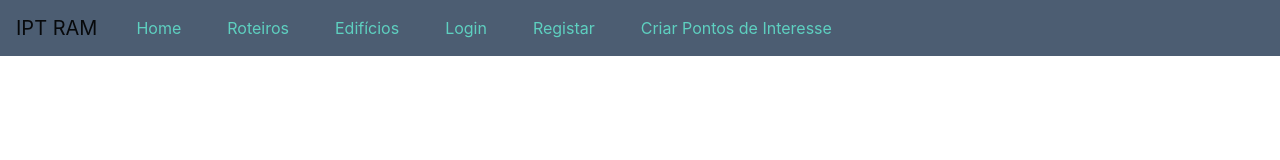
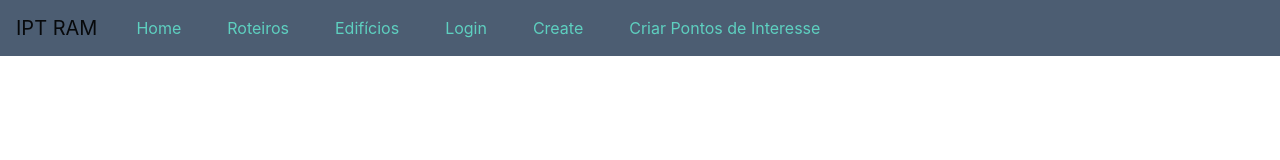
Before and after one commit to iptomar/PSI-Grupo-B-2019-2020, a React (Create React App) app in the folder frontend_forms/: page / in a window 1280 px wide. Shown: the top 160 px of the page. Built offline with nearby package versions, Linux system fonts and the light colour scheme.

Commit message:
Added CRUD routing for Users
Co-Authored-By: danielascserra <danielascserra@users.noreply.github.com>
Co-Authored-By: bernardoalegria <bernardoalegria@users.noreply.github.com>

```diff
--- a/frontend_forms/src/App.js
+++ b/frontend_forms/src/App.js
@@ -5,8 +5,14 @@ import Register from "./Pages/Register/Register";
 import Login from "./Pages/Login/Login";
 import CriarPontosInteresse from "./Pages/PontosDeInteresse/CriarPontosInteresse";
 import 'bootstrap/dist/css/bootstrap.min.css';
-import Register2 from "./Pages/Register2";
 import Login2 from "./Pages/Login2";
+import Home from "./Pages/Home";
+
+//Users
+import UserCreate from "./Pages/Users/Create";
+import UserList from "./Pages/Users/List";
+import UserEdit from "./Pages/Users/Edit";
+
 // import Mapa from './Pages/Mapa';
 
 class App extends Component {
@@ -34,7 +40,7 @@ class App extends Component {
                 <Link to="/login2" style={{color:"#5ED0C0"}} className="nav-link">Login</Link>
               </li>
               <li className="nav-item">
-                <Link to="/register2" style={{color:"#5ED0C0"}} className="nav-link">Registar</Link>
+                <Link to="/users/create" style={{color:"#5ED0C0"}} className="nav-link">Create</Link>
               </li>
               <li className="nav-item">
                 <Link to="/CreatePointsOfInterest" style={{color:"#5ED0C0"}} className="nav-link">Criar Pontos de Interesse</Link>
@@ -45,8 +51,11 @@ class App extends Component {
             </ul>
           </div>
         </nav>
+        <Route exact path="/home" component={Home}></Route>
         <Route exact path="/login2" component={Login2}></Route>
-        <Route exact path="/register2" component={Register2}></Route>
+        <Route exact path="/users/create" component={UserCreate}></Route>
+        <Route exact path="/users" component={UserList}></Route>
+        <Route exact path="/users/:userId/edit" component={UserEdit}></Route>
         <Route exact path="/CreatePointsOfInterest" component={CriarPontosInteresse}></Route>
       {/*  <Route exact path="/Mapa" component={Mapa}></Route> */}
       </Router>
```
